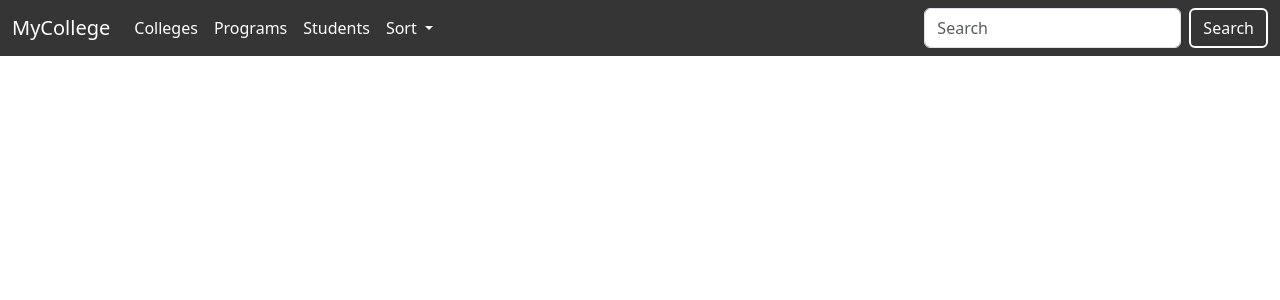
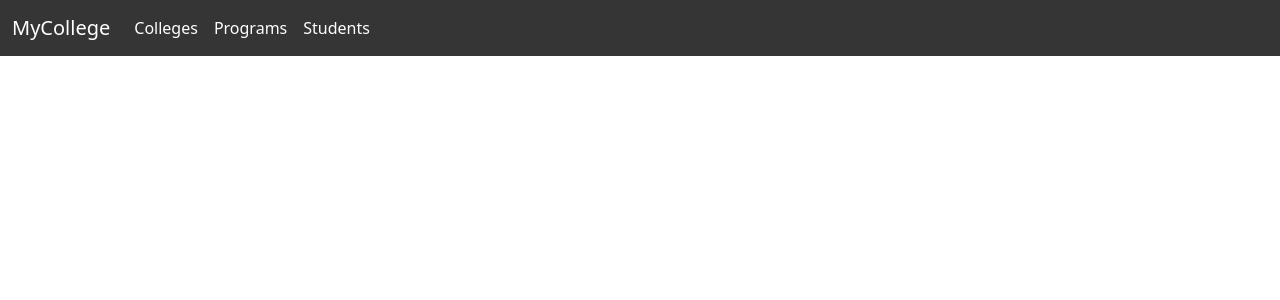
Before and after one commit to WhaleRed/ssis-webapp, a Flask app: page / in a window 1280 px wide. Shown: the top 300 px of the page. Run offline with Flask 3, Linux system fonts and the light colour scheme; some libraries are stand-ins or nearby versions.

Commit message:
fix(ui): Fixed ui stylesheets

```diff
--- a/MyCollege/templates/base.html
+++ b/MyCollege/templates/base.html
@@ -6,8 +6,16 @@
   <title>SSIS</title>
 
   <link href="https://cdn.jsdelivr.net/npm/bootstrap@5.3.8/dist/css/bootstrap.min.css" rel="stylesheet" integrity="sha384-sRIl4kxILFvY47J16cr9ZwB07vP4J8+LH7qKQnuqkuIAvNWLzeN8tE5YBujZqJLB" crossorigin="anonymous">
+  <link rel="stylesheet" href="https://cdnjs.cloudflare.com/ajax/libs/twitter-bootstrap/5.3.3/css/bootstrap.min.css">
+  <link rel="stylesheet" href="https://cdn.datatables.net/2.3.4/css/dataTables.bootstrap5.css">
+  <link rel="stylesheet" href="../static/css/style.css">
 
-  <link rel="stylesheet" href="../static/css/style.css">
+  <script defer src="https://cdn.jsdelivr.net/npm/bootstrap@5.3.8/dist/js/bootstrap.bundle.min.js" integrity="sha384-FKyoEForCGlyvwx9Hj09JcYn3nv7wiPVlz7YYwJrWVcXK/BmnVDxM+D2scQbITxI" crossorigin="anonymous"></script>
+  <script defer src="https://code.jquery.com/jquery-3.7.1.js"></script>
+  <script defer src="https://cdnjs.cloudflare.com/ajax/libs/twitter-bootstrap/5.3.3/js/bootstrap.bundle.min.js"></script>
+  <script defer src="https://cdn.datatables.net/2.3.4/js/dataTables.js"></script>
+  <script defer src="https://cdn.datatables.net/2.3.4/js/dataTables.bootstrap5.js"></script>
+  <script defer src="../static/js/script.js"></script>
 
 </head>
 <body>
@@ -20,35 +28,24 @@
       <div class="collapse navbar-collapse" id="navbarSupportedContent">
         <ul class="navbar-nav me-auto mb-2 mb-lg-0">
           <li class="nav-item">
-            <a class="nav-link" aria-current="page" href="#">Colleges</a>
+            <a class="nav-link" aria-current="page" href="{{ url_for('colleges') }}">Colleges</a>
           </li>
           <li class="nav-item">
-            <a class="nav-link" href="#">Programs</a>
+            <a class="nav-link" href="{{ url_for('programs') }}">Programs</a>
           </li>
           <li class="nav-item">
-            <a class="nav-link" href="#">Students</a>
-          </li>
-          <li class="nav-item dropdown">
-            <a class="nav-link dropdown-toggle" href="#" role="button" data-bs-toggle="dropdown" aria-expanded="false">
-              Sort
-            </a>
-            <ul class="dropdown-menu">
-              <li><a class="dropdown-item" href="#">TemplateHere</a></li>
-              <li><a class="dropdown-item" href="#">TemplateHere</a></li>
-              <li><a class="dropdown-item" href="#">TemplateHere</a></li>
-            </ul>
+            <a class="nav-link" href="{{ url_for('students') }}">Students</a>
           </li>
         </ul>
-        <form class="d-flex" role="search">
-          <input class="form-control me-2" type="search" placeholder="Search" aria-label="Search"/>
-          <button id="search-btn" class="btn" type="submit">Search</button>
-        </form>
       </div>
     </div>
   </nav>
 
-  <script src="https://cdn.jsdelivr.net/npm/bootstrap@5.3.8/dist/js/bootstrap.bundle.min.js" integrity="sha384-FKyoEForCGlyvwx9Hj09JcYn3nv7wiPVlz7YYwJrWVcXK/BmnVDxM+D2scQbITxI" crossorigin="anonymous"></script>
+  <main>
+    <div class="container">
+      {% block content %}{% endblock %}
+    </div>
+  </main>
 
-  <script src="../static/js/script.js"></script>
 </body>
 </html>
```
